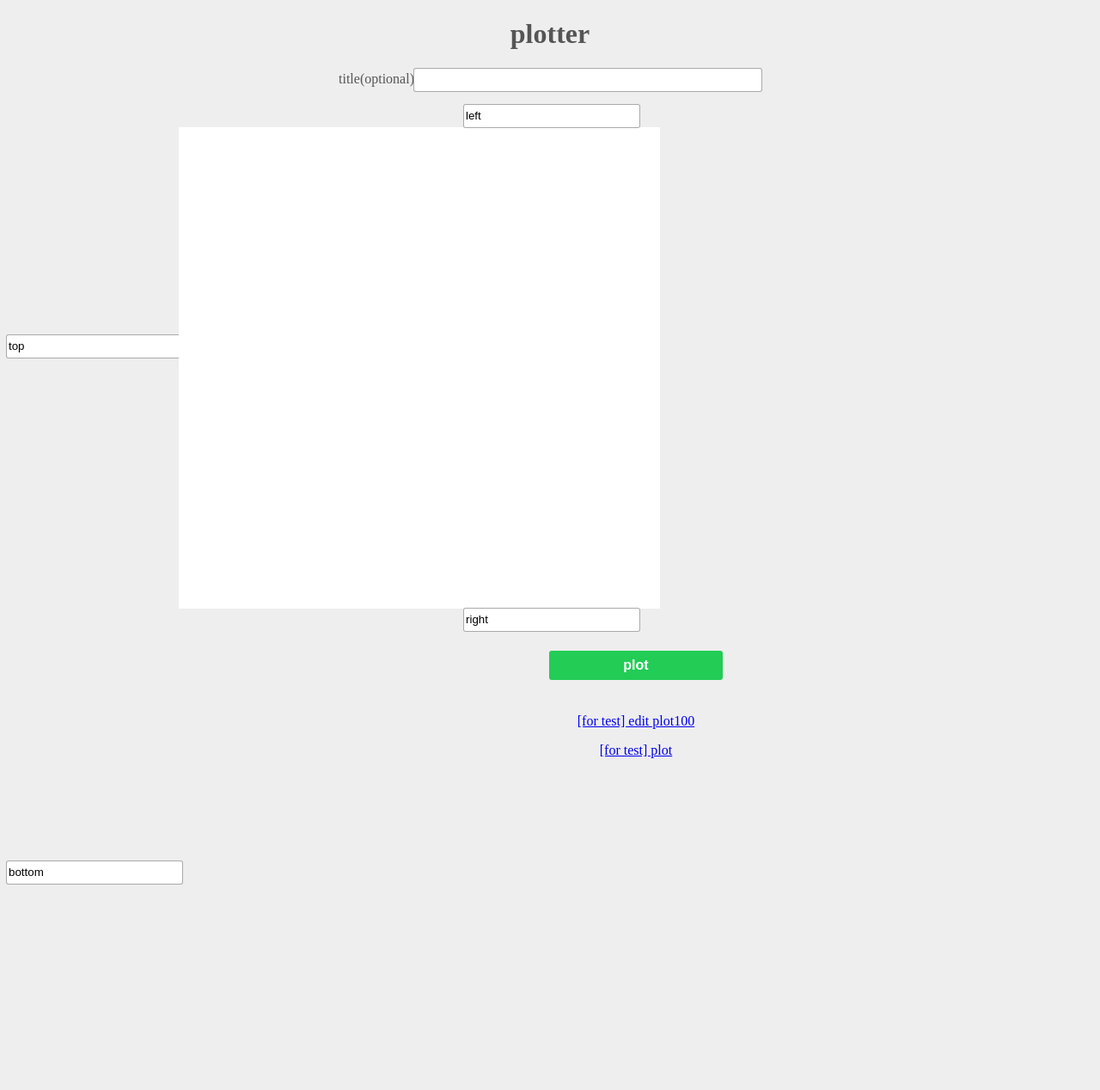
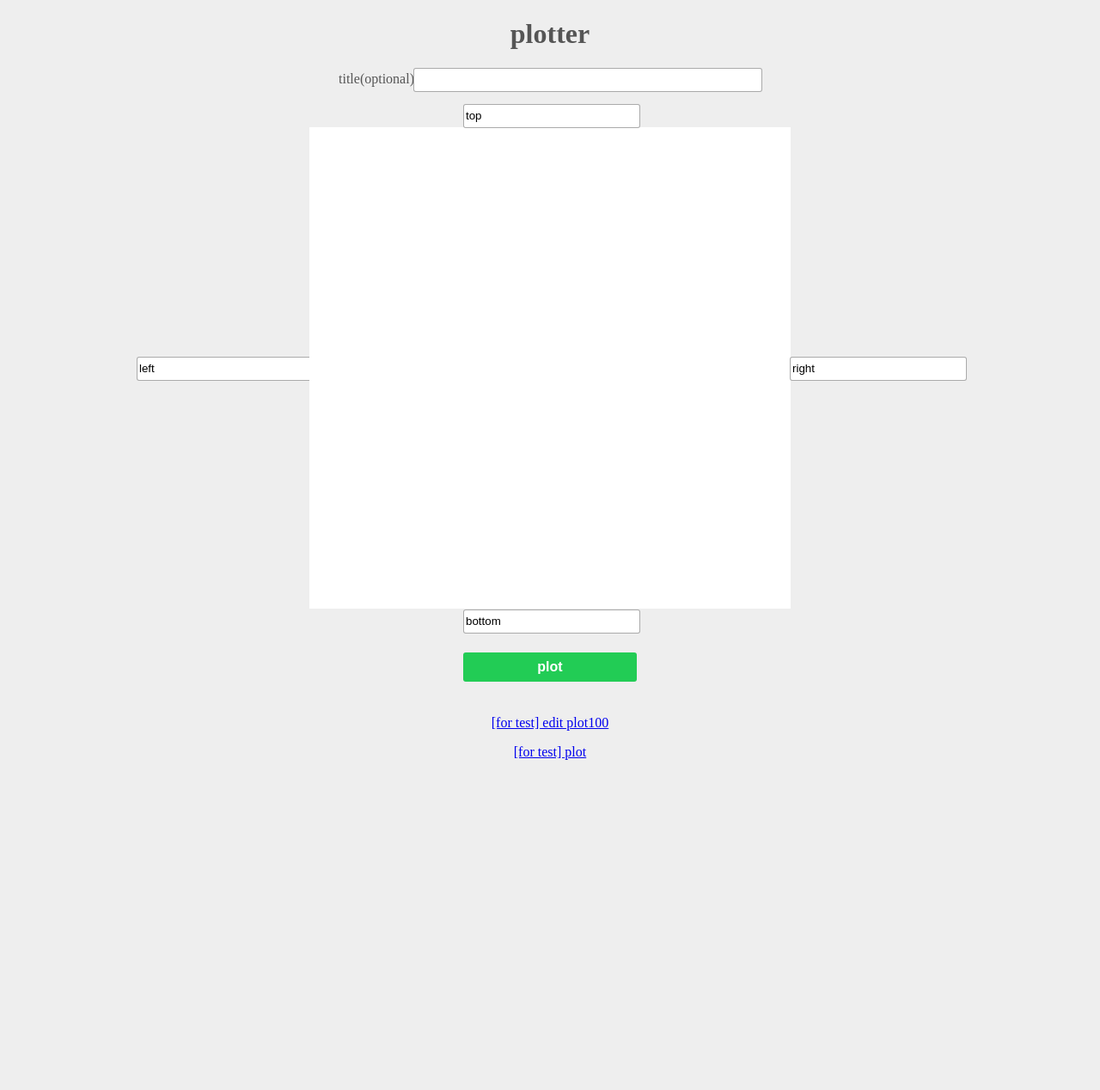
Before and after one commit to NathanielTasker/plotter, a Django app: page /plotter/ in a window 1280 px wide. Shown: the top 1268 px of the page at 86% size. After the commit the page ends 884 px from the top, so only its background shows below. Run offline with Django 3.2, Linux system fonts and the light colour scheme.

Commit message:
fixed axis classes in style.css

```diff
--- a/plotter/static/plotter/style.css
+++ b/plotter/static/plotter/style.css
@@ -44,23 +44,23 @@ input{
     content: "_"
 }
 
-.left {
-    width: 200px;
-    margin: auto;
-}
-
-.right {
+.top {
     width: 200px;
     margin: auto;
 }
 
 .bottom {
     width: 200px;
+    margin: auto;
+}
+
+.left {
+    width: 200px;
     margin: 268px auto 268px auto;
     float: left;
 }
 
-.top {
+.right {
     width: 200px;
     margin: 268px auto 268px auto;
     float: left;
```
